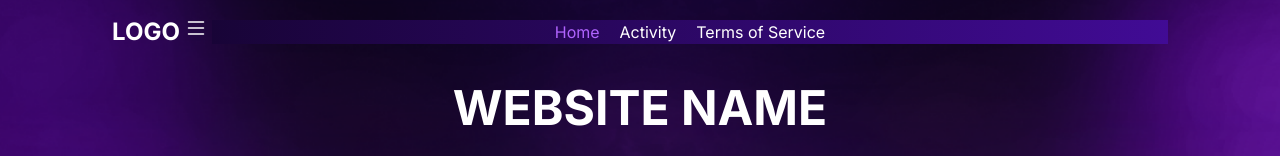
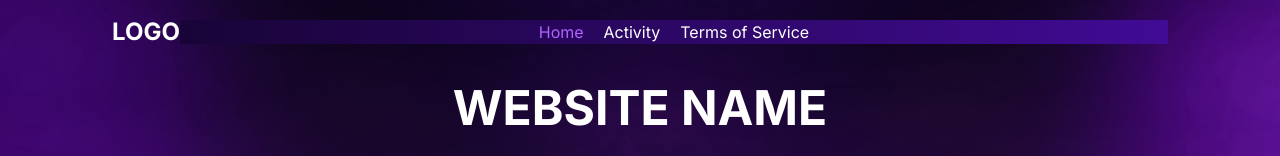
Before and after one commit to YazzerAbdalla/Adhopemedia-survey-app, a Next.js app: page / in a window 1280 px wide. Shown: the top 156 px of the page. Built offline with nearby package versions, Linux system fonts and the light colour scheme.

Commit message:
Fix header bg the menu icon appear in lg screens

```diff
--- a/app/(components)/Nav.tsx
+++ b/app/(components)/Nav.tsx
@@ -17,7 +17,7 @@ export default function Nav() {
       <div className="flex items-center justify-between px-4 lg:px-0">
         <h1 className="font-bold text-white text-2xl">LOGO</h1>
         <button
-          className="focus:outline-none w-8 h-8 overflow-hidden flex items-center justify-center transition-all duration-300 ease-in-out  text-white"
+          className="block lg:hidden focus:outline-none w-8 h-8 overflow-hidden flex items-center justify-center transition-all duration-300 ease-in-out  text-white"
           onClick={toggleMenu}
         >
           <BsList
```
